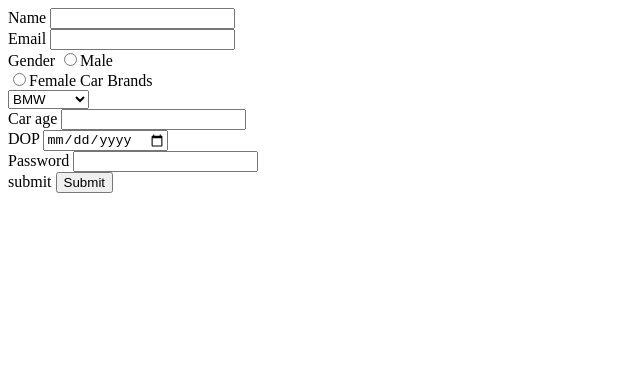
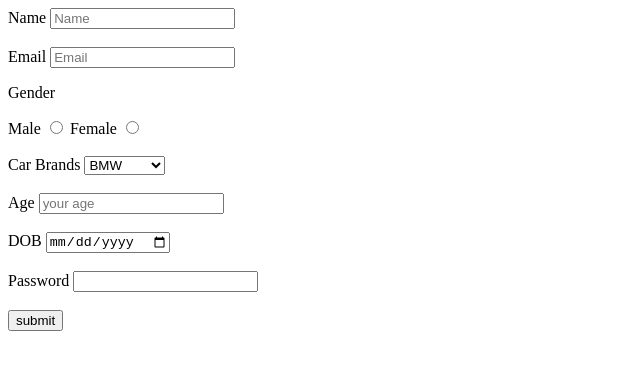
Before and after one commit to acciojob/car-insurance-form-govind2611, a website: page main.html in a window 1280 px wide. Shown: the whole page, without its empty margins (0-640 px from the left). Drawn offline with Linux system fonts and the light colour scheme.

Commit message:
created a submission

```diff
--- a/main.html
+++ b/main.html
@@ -7,49 +7,87 @@
 </head>
 
 <body>
-	<form method="post">
+	<form action="submit.html" method="post">
 
-		<div>
-			<label for="name">Name</label>
-        <input type="text" required id="name">
-		</div>
-		<div>
-			<label for="email">Email</label>
-        <input type="email" required id="email">
-		</div>
-		<div>
-			<label for="gender">Gender</label>
-        <input type="radio" name="gender" required id="gender">Male
-		</div>
-		<div>
-			 <input type="radio" name="gender" required id="gender">Female
-		<label for="laptop" >Car Brands</label>
-		</div>
-		<div>
-		</div>
-		<select id="laptop">
-              <option value="volvo">BMW</option>
-              <option value="saab">AUDI</option>
-              <option value="mercedes">Mercedez</option>
-            </select>
-		<div>
-			<label for="age" >Car age</label>
-        <input type="age" required id="age">
-		</div>
-		<div>
-			<label for="dob">DOP</label>
-        <input type="date" required id="dob" >
-		</div>
-		<div>
-			<label for="password">Password</label>
-        <input type="password" required id="password">
-		</div>
-		<div>
-			<label for="submit">submit</label>
-        <button type="submit">Submit</button>
-		</div>
+    <label for="name">Name</label>
 
-	</form> <script type="text/javascript" src="./script.js">
+    <input type="text" placeholder="Name" id="name" required>
+
+<br><br>
+
+
+
+	<!-- Email -->
+
+	<label for="email">Email</label>
+
+	<input type="email" placeholder="Email" id="email" required>
+
+
+
+	<!-- gender -->
+
+<p>Gender</p>
+
+<label for="gender" >Male</label>
+
+	<input type="radio" name="gender" value="male" id="male" required>
+
+<label for="gender" >Female</label>
+
+    <input type="radio" name="gender" value="female" id="female">
+
+    <br><br>
+
+
+
+	 <!-- car brands -->
+
+
+
+<label for="cars">Car Brands</label>
+
+<select name="Car Brands" id="cars"><br>
+
+	<option value="BMW">BMW</option>
+
+	<option value="Audi">Audi</option>
+
+	<option value="Mercedez">Mercedez</option>
+
+</select>
+
+ <br><br>
+
+<!-- age -->
+
+	<label for="age">Age</label>
+
+	<input type="number" id="age" placeholder="your age"required>
+
+<br><br>
+
+
+
+<!-- age -->
+
+	<label for="dob">DOB</label>
+
+	<input type="date" id="dob"required> <br><br>
+
+
+
+	<!-- password -->
+
+	<label for="password">Password</label>
+
+	<input type="password"id="password" required> <br><br>
+
+
+
+    <!-- submit -->
+
+	<button type="submit">submit</button><script type="text/javascript" src="./script.js">
 </script>
 
 </body>
```
